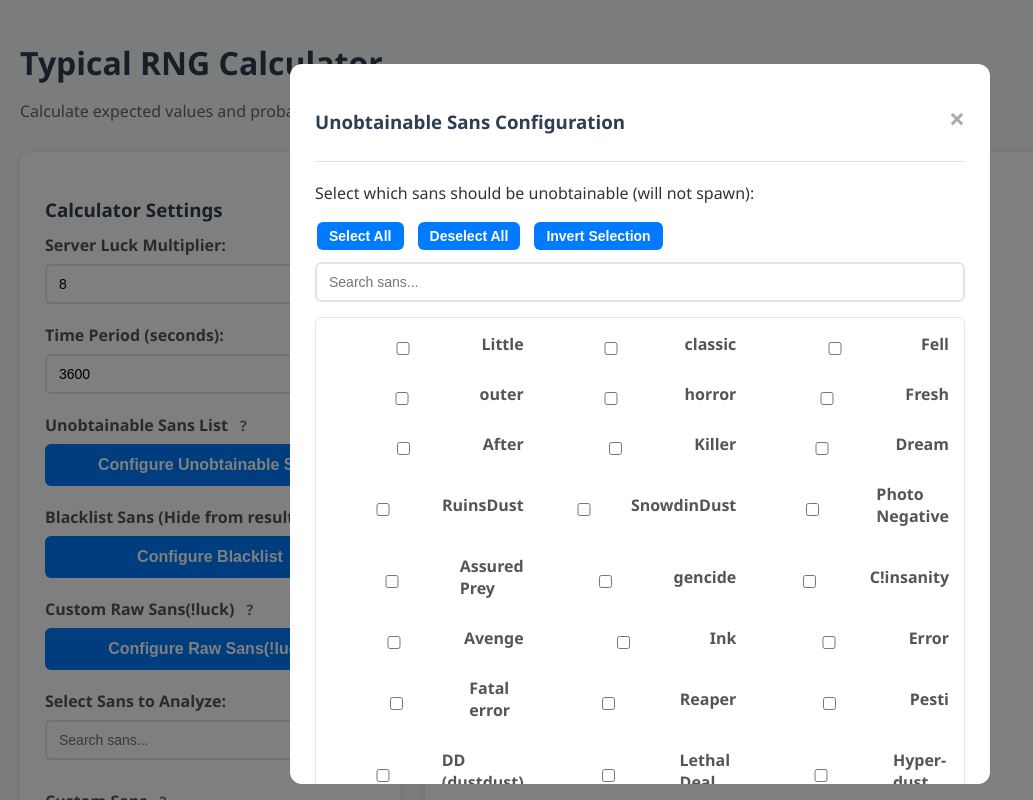
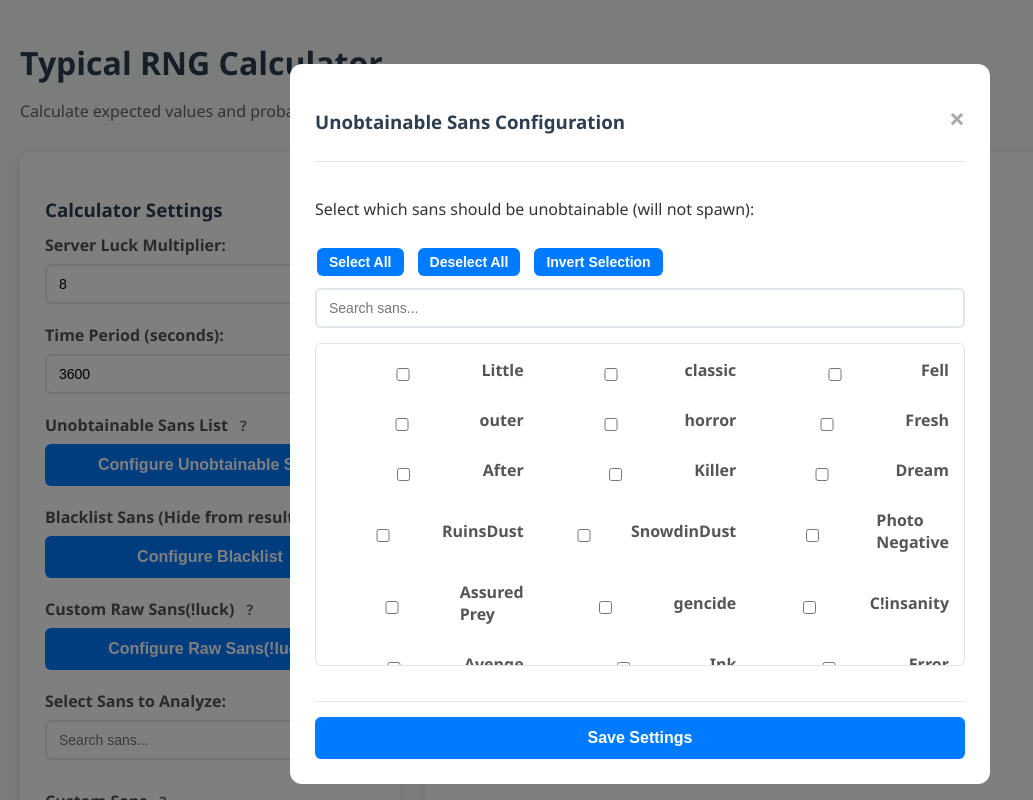
Before and after one commit to tuxKOH/TypicalRngCaculator, a Flask app: page / in a window 1280 px wide, after a click on "Configure Unobtainable Sans". Shown: the whole page, without its empty margins (0-1033 px from the left). Run offline with Flask 3, Linux system fonts and the light colour scheme.

Commit message:
Add files via upload

```diff
--- a/templates/index.html
+++ b/templates/index.html
@@ -218,6 +218,8 @@
             max-width: 700px;
             max-height: 90vh;
             overflow-y: auto;
+            display: flex;
+            flex-direction: column;
         }
         .modal-header {
             display: flex;
@@ -235,6 +237,16 @@
         }
         .close:hover {
             color: black;
+        }
+
+        /* Save button container - FIXED POSITION */
+        .save-button-container {
+            position: sticky;
+            bottom: 0;
+            background: white;
+            padding: 15px 0 0 0;
+            margin-top: 20px;
+            border-top: 1px solid #e1e5e9;
         }
 
         /* Help icons */
@@ -419,7 +431,10 @@
                 <!-- Dynamically populated by JavaScript -->
             </div>
 
-            <button type="button" onclick="saveUnobtainableSettings()" class="btn-full">Save Settings</button>
+            <!-- Fixed Save Button Container -->
+            <div class="save-button-container">
+                <button type="button" onclick="saveUnobtainableSettings()" class="btn-full">Save Settings</button>
+            </div>
         </div>
     </div>
 
@@ -446,7 +461,10 @@
                 <!-- Dynamically populated by JavaScript -->
             </div>
 
-            <button type="button" onclick="saveBlacklistedSettings()" class="btn-full">Save Settings</button>
+            <!-- Fixed Save Button Container -->
+            <div class="save-button-container">
+                <button type="button" onclick="saveBlacklistedSettings()" class="btn-full">Save Settings</button>
+            </div>
         </div>
     </div>
 
@@ -473,7 +491,10 @@
                 <!-- Dynamically populated by JavaScript -->
             </div>
 
-            <button type="button" onclick="saveRawSettings()" class="btn-full">Save Settings</button>
+            <!-- Fixed Save Button Container -->
+            <div class="save-button-container">
+                <button type="button" onclick="saveRawSettings()" class="btn-full">Save Settings</button>
+            </div>
         </div>
     </div>
 
```
